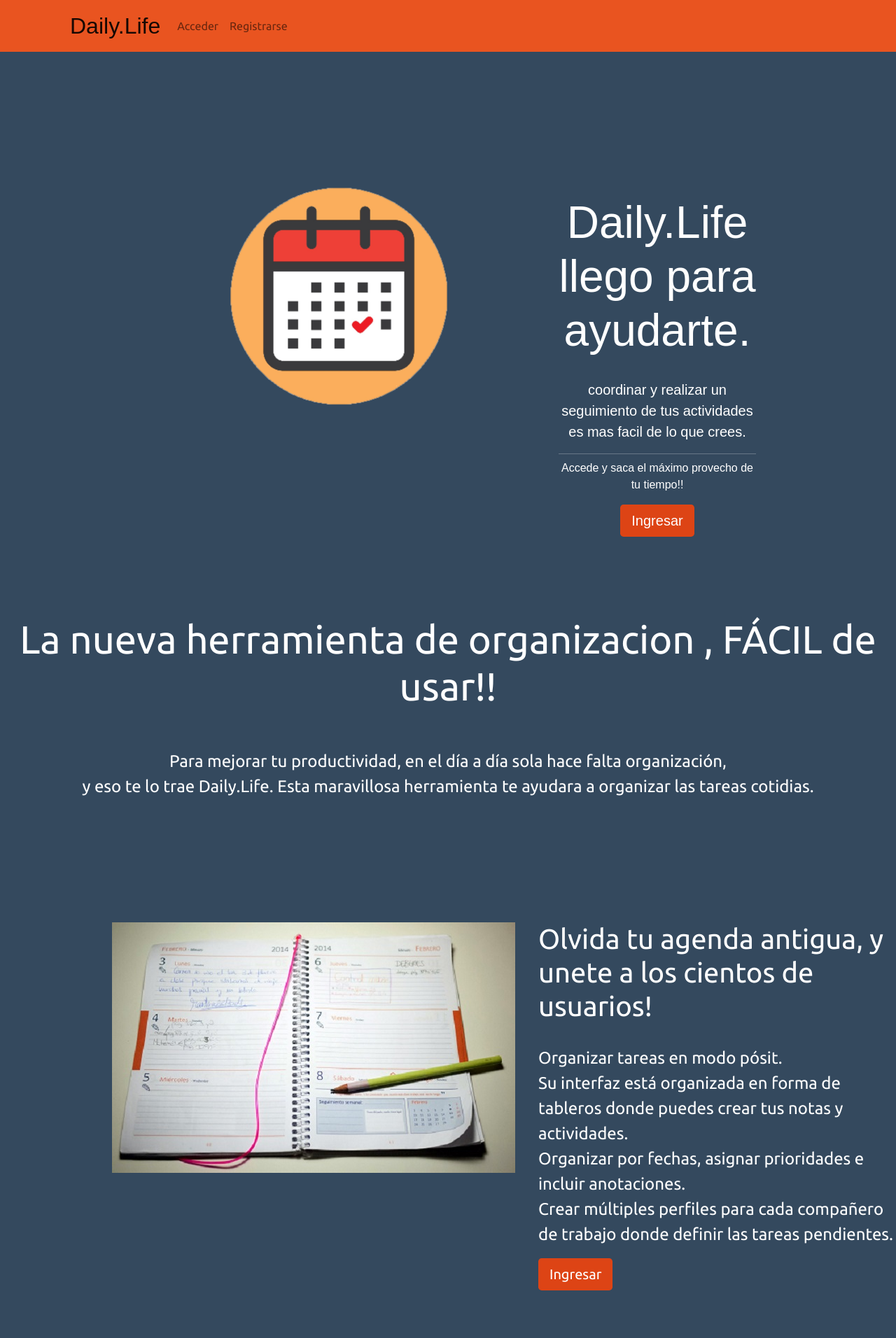
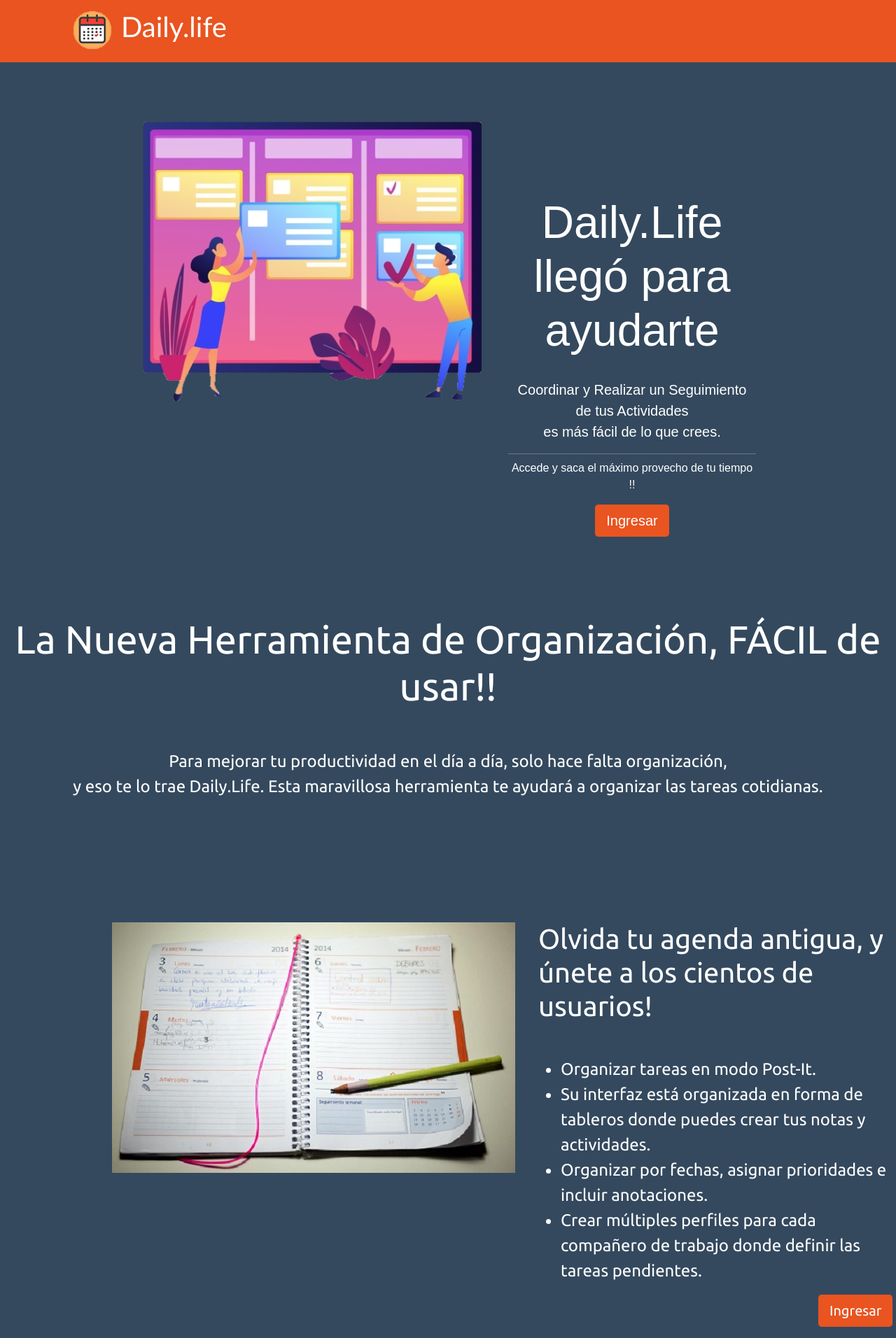
Before and after one commit to mariiamortiiz03/DailyLIfe, a PHP site: page / in a window 1280 px wide. Shown: the whole page at 70% size. Before the commit the page ends 1844 px from the top, so only its background shows below. Run offline with PHP 8.4, Linux system fonts and the light colour scheme.

Commit message:
Modificacion de Lenin sobre el Master

```diff
--- a/css/style.css
+++ b/css/style.css
@@ -319,7 +319,7 @@ body {
   grid-row-gap: 0px;
   padding-top: 160px;
 
-  height: 600px ;
+  height: 600px;
 
 }
 
@@ -332,28 +332,20 @@ body {
 .div2 {
   grid-area: 1 / 2 / 2 / 3;
   padding-right: 200px
-
 }
 
 
-.btn-primary,
-.btn-primary:active,
-.btn-primary:visited {
-  background-color: #dd4415 !important;
 
-}
+.navbar-brand {
 
-
-.navbar-brand{
-
-font-family:Arial, Helvetica, sans-serif;
+  font-family: Arial, Helvetica, sans-serif;
   padding-left: 100px;
   font-size: xx-large;
 
 
 }
 
-.div4{
+.div4 {
 
   margin-top: 280px;
   text-align: center;
@@ -362,7 +354,7 @@ font-size: 3.5em;
 
 }
 
-.texto1{
+.texto1 {
 
   color: white;
   font-size: 1.5em;
@@ -378,7 +370,7 @@ padding-left: 160px;
 
 }
 
-.texto2{
+.texto2 {
 
   color: white;
   font-size: 1.5em;
@@ -387,11 +379,85 @@ text-align: left;
 
 }
 
-h3{
+h3 {
   font-size: 2.5em;
   color: white;
 }
 
+.navbar-brand {
+
+  margin-right: 1100px;
+}
+
+.nav-link:hover {
+
+  background-color: #ffa420;
+  transition: 1s;
+  border-radius: 10%;
+  color: black;
+
+}
+
+.btn-primary {
+  background-color: #e95420;
+
+}
+
+.btn-primary:hover {
+  background-color: #ffa420;
+  transition: 1s;
+  color: black;
+
+}
+
+.btnPresentacion {
+
+  margin-left: 400px;
+
+
+}
+
+.botonRegistro {
+
+  margin-left: 155px;
+
+}
+
+.centradoBotonesLogin {
+
+  margin-left: 125px;
+}
+
+span {
+
+  font-family: 'Gill Sans', 'Gill Sans MT', Calibri, 'Trebuchet MS', sans-serif;
+
+}
+
+.navbar-nav {
+  font-family: Arial, Helvetica, sans-serif;
+
+
+}
+
+.center {
+  margin-left: auto;
+  margin-right: auto;
+  display: block;
+}
+
+.centrar {
+
+  margin-left: 120px;
+
+
+}
+
+.centrarLogin {
+
+  margin-left: 150px;
+
+}
 
 
   /************************* fin Estilos de la pagina de presentacion (Lenin)***********************************/
--- a/index.php
+++ b/index.php
@@ -13,11 +13,15 @@
 </head>
 
 <!-- Barra de navegacion-->
+<body>
+	<!-- Logo-->
+	<nav class="navbar navbar-expand-lg navbar-dark bg-primary fixed-top">
+		<a class="navbar-brand" href="#">
+			<img src="img/logoPequenio.png">
+			<span class="display-6"> Daily.life</span>
+		</a>
+		<!-- Logo-->
 
-
-<body>
-	<nav class="navbar navbar-expand-lg navbar-light bg-primary fixed-top">
-		<a class="navbar-brand" href="#">Daily.Life</a>
 		<button class="navbar-toggler hidden-lg-up" type="button" data-toggle="collapse" data-target="#collapsibleNavId" aria-controls="collapsibleNavId" aria-expanded="false" aria-label="Toggle navigation"></button>
 		<div class="collapse navbar-collapse" id="collapsibleNavId">
 			<ul class="navbar-nav mr-auto mt-2 mt-lg-0">
@@ -26,6 +30,10 @@
 				</li>
 				<li class="nav-item">
 					<a class="nav-link" href="registro.php">Registrarse</a>
+
+				</li>
+				<li class="nav-item">
+					<a class="nav-link" href="#conocenos">Conócenos</a>
 				</li>
 
 			</ul>
@@ -34,25 +42,26 @@
 	</nav>
 
 
-	<!-- conetnido 1-->
+
+	<!-- fomulario -->
 
 	<div class="parent">
 		<div class="div1">
 
-			<img src="img/logoPresentacion.png">
+			<img class="center" src="img/prueba.png">
 
 		</div>
 		<div class="div2">
 
 
 			<div class="jumbotron">
-				<h1 class="display-3">Daily.Life llego para ayudarte. </h1>
+				<h1 class="display-3">Daily.Life llegó para ayudarte </h1>
 				<br>
-				<p class="lead">coordinar y realizar un seguimiento de tus actividades <br>
-					es mas facil de lo que crees.</p>
+				<p class="lead">Coordinar y Realizar un Seguimiento de tus Actividades <br>
+					es más fácil de lo que crees.</p>
 				<hr class="my-2">
-				<p>Accede y saca el máximo provecho de tu tiempo!!</p>
-				<p class="lead">
+				<p>Accede y saca el máximo provecho de tu tiempo !!</p>
+				<p class="lead ">
 					<a class="btn btn-primary btn-lg" href="login.php" role="button">Ingresar</a>
 				</p>
 			</div>
@@ -63,15 +72,15 @@
 	<div>
 
 
-		<h2 class="div4">La nueva herramienta de organizacion , FÁCIL de usar!!</h2>
+		<h2 id="conocenos" class="div4">La Nueva Herramienta de Organización, FÁCIL de usar!!</h2>
 		<br>
 		<br>
 
 
 		<p class="texto1">
-			Para mejorar tu productividad, en el día a día sola hace falta organización,<br>
-			y eso te lo trae Daily.Life. Esta maravillosa herramienta te ayudara
-			a organizar las tareas cotidias.
+			Para mejorar tu productividad en el día a día, solo hace falta organización,<br>
+			y eso te lo trae Daily.Life. Esta maravillosa herramienta te ayudará
+			a organizar las tareas cotidianas.
 
 
 	</div>
@@ -89,16 +98,20 @@
 		<div class="div6">
 
 
-			<h3>Olvida tu agenda antigua, y unete a los cientos de usuarios!</h3> <br>
+			<h3>Olvida tu agenda antigua, y únete a los cientos de usuarios!</h3> <br>
 			<p class="texto2">
-				Organizar tareas en modo pósit.<br>
-				Su interfaz está organizada en forma de tableros donde puedes crear tus notas y actividades.<br>
-				Organizar por fechas, asignar prioridades e incluir anotaciones.<br>
-				Crear múltiples perfiles para cada compañero de trabajo donde definir las tareas pendientes.<br>
 
+			<ul class="texto2">
+				<li>Organizar tareas en modo Post-It.</li>
+				<li>Su interfaz está organizada en forma de tableros donde puedes crear tus notas y actividades.</li>
+				<li>Organizar por fechas, asignar prioridades e incluir anotaciones.</li>
+				<li>Crear múltiples perfiles para cada compañero de trabajo donde definir las tareas pendientes.</li>
 
+			</ul>
+
+			<a class="btn btn-primary btn-lg btnPresentacion" href="login.php" role="button">Ingresar</a>
 			</p>
-			<a class="btn btn-primary btn-lg" href="login.php" role="button">Ingresar</a>
+
 
 		</div>
 	</div>
@@ -106,5 +119,4 @@
 
 
 
-
 </body>
```
Also changed, not shown: login.php (+54 -25 lines), registro.php (+28 -30 lines), img/logoPequenio.png (added), img/prueba.png (added). Lines whose indentation alone changed are shown as unchanged.
